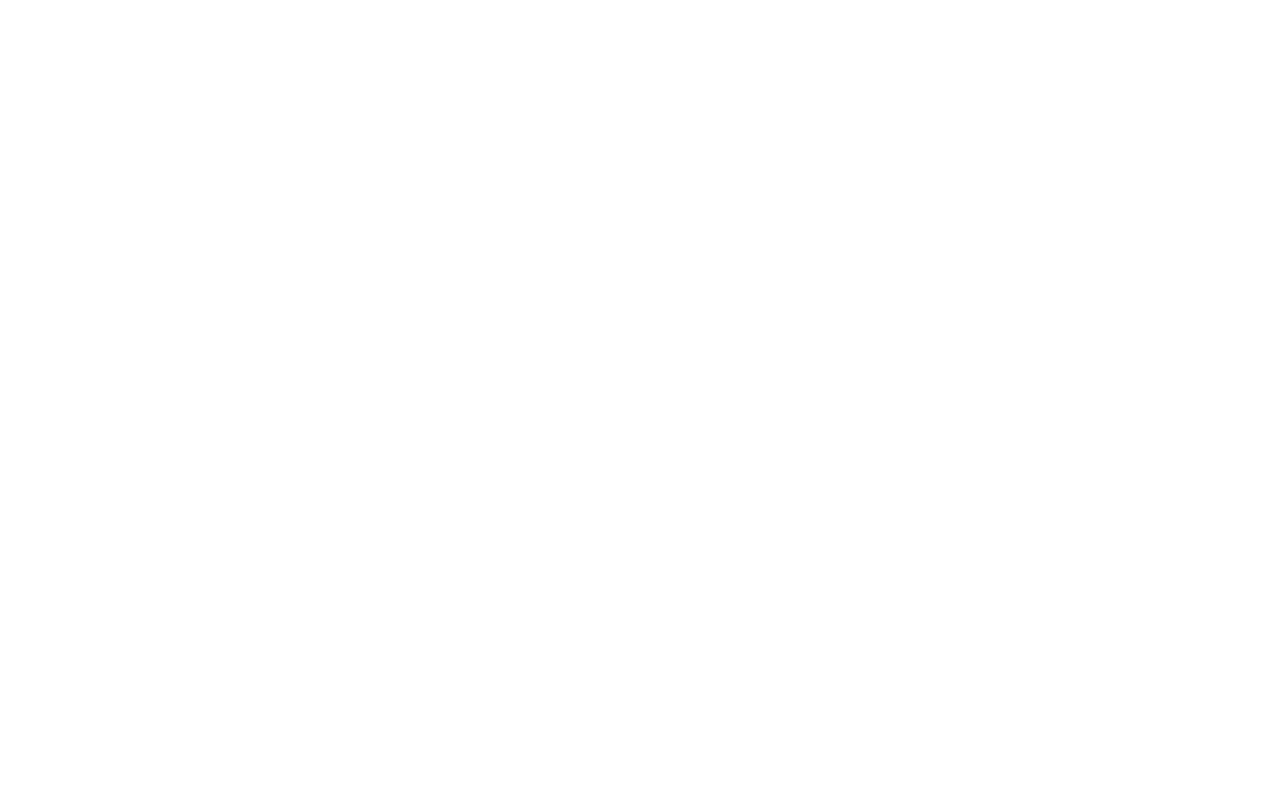
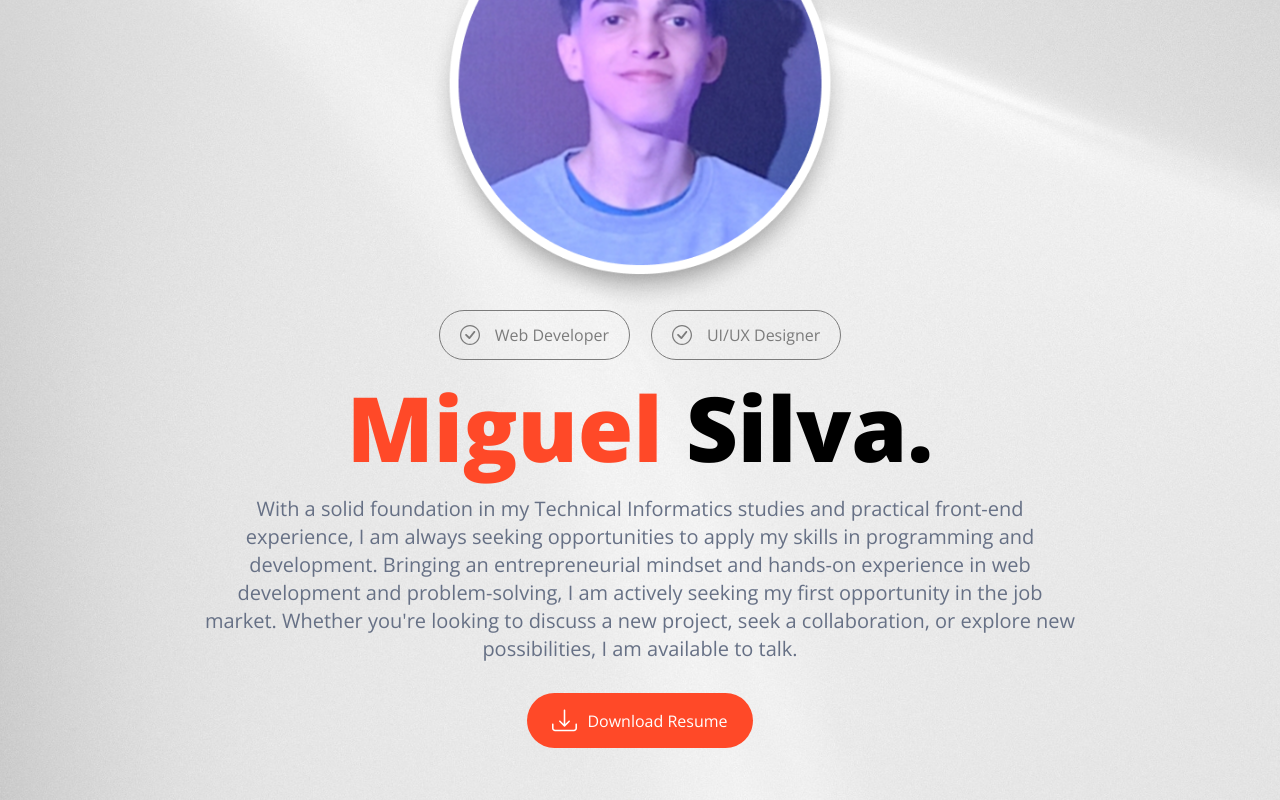
Before and after one commit to miguelzack/aulas-lima-senai, a Next.js app in the folder portfolio-tailwind/: page / in a window 1280 px wide. Shown: the part 290-1090 px from the top of the page. Before the commit the page ends 800 px from the top, so only its background shows below. Built offline with nearby package versions, Linux system fonts and the light colour scheme.

Commit message:
feat: finish main.

```diff
--- a/portfolio-tailwind/src/app/page.tsx
+++ b/portfolio-tailwind/src/app/page.tsx
@@ -1,10 +1,31 @@
 import { Header } from "@/components/header/header";
+import { Badge } from "@/components/check-prof/check";
+import { Perfil } from "@/assets/images/export"
+import { DownloadIco } from "@/assets/svgs/export";
 import "@/styles/global.css";
+import Image from "next/image";
 
 export default function Home() {
   return (
-    <main className="flex justify-center py-[52px] px-[58px] bg-[url('/bg-main.jpg')] bg-cover bg-no-repeat bg-[lightgray] bg-center items-center gap-[62px] self-stretch">
+    <main className="flex flex-col justify-center py-[52px] px-[58px] bg-[url('/bg-main.jpg')] bg-cover bg-no-repeat bg-[lightgray] bg-center items-center gap-[62px] self-stretch">
       <Header />
+      <section className="hero w-[878px] flex flex-col items-center">
+
+        <Image src={Perfil} alt="Preview do mapa do aplicativo" className="w-[424px] h-[424px]" />
+        <div className="flex flex-col items-center self-stretch">
+          <div className="flex items-center gap-[21px]">
+            <Badge label="Web Developer" />
+            <Badge label="UI/UX Designer" />
+          </div>
+          <h1 className="text-[90px] font-extrabold"><span className="text-primary">Miguel</span> Silva.</h1>
+          <div className="flex flex-col items-center self-stretch gap-[30px]">
+            <p className="text-xl font-normal text-utility-gray text-center">With a solid foundation in my Technical Informatics studies and practical front-end experience, I am always seeking opportunities to apply my skills in programming and development. Bringing an entrepreneurial mindset and hands-on experience in web development and problem-solving, I am actively seeking my first opportunity in the job market. Whether you're looking to discuss a new project, seek a collaboration, or explore new possibilities, I am available to talk.</p>
+            <a href="/curriculodev.pdf" target="_blank" className="flex py-[15px] px-[25px] justify-center items-center gap-2.5 rounded-[35px] bg-primary text-white">
+              <DownloadIco />
+              Download Resume</a>
+          </div>
+        </div>
+      </section>
     </main>
   );
 }
--- /dev/null
+++ b/portfolio-tailwind/src/assets/images/export.ts
@@ -0,0 +1 @@
+export { default as Perfil } from "./perfil.png"
--- /dev/null
+++ b/portfolio-tailwind/src/assets/svgs/checkIcon.tsx
@@ -0,0 +1,18 @@
+import * as React from "react";
+import type { SVGProps } from "react";
+
+const CheckIco = (props: SVGProps<SVGSVGElement>) =>
+(
+<svg width="20" height="20" viewBox="0 0 20 20" fill="none" xmlns="http://www.w3.org/2000/svg">
+    <g clip-path="url(#clip0_3_62)">
+        <path d="M10 18.75C7.67936 18.75 5.45376 17.8281 3.81282 16.1872C2.17187 14.5462 1.25 12.3206 1.25 10C1.25 7.67936 2.17187 5.45376 3.81282 3.81282C5.45376 2.17187 7.67936 1.25 10 1.25C12.3206 1.25 14.5462 2.17187 16.1872 3.81282C17.8281 5.45376 18.75 7.67936 18.75 10C18.75 12.3206 17.8281 14.5462 16.1872 16.1872C14.5462 17.8281 12.3206 18.75 10 18.75ZM10 20C12.6522 20 15.1957 18.9464 17.0711 17.0711C18.9464 15.1957 20 12.6522 20 10C20 7.34784 18.9464 4.8043 17.0711 2.92893C15.1957 1.05357 12.6522 0 10 0C7.34784 0 4.8043 1.05357 2.92893 2.92893C1.05357 4.8043 0 7.34784 0 10C0 12.6522 1.05357 15.1957 2.92893 17.0711C4.8043 18.9464 7.34784 20 10 20Z" fill="#7B7B7B" />
+        <path d="M13.7125 6.21248L13.6875 6.23998L9.34625 11.7712L6.73 9.15373C6.55228 8.98813 6.31722 8.89798 6.07434 8.90227C5.83147 8.90655 5.59973 9.00494 5.42797 9.17671C5.2562 9.34847 5.15781 9.58021 5.15353 9.82308C5.14924 10.066 5.2394 10.301 5.405 10.4787L8.7125 13.7875C8.8016 13.8764 8.9077 13.9465 9.02448 13.9936C9.14125 14.0406 9.2663 14.0636 9.39218 14.0613C9.51805 14.059 9.64217 14.0313 9.75712 13.98C9.87207 13.9286 9.9755 13.8547 10.0612 13.7625L15.0512 7.52498C15.2212 7.34665 15.3141 7.10861 15.3099 6.86232C15.3057 6.61603 15.2047 6.38129 15.0288 6.20885C14.8529 6.03641 14.6162 5.94012 14.3699 5.9408C14.1236 5.94148 13.8874 6.03907 13.7125 6.21248Z" fill="#7B7B7B" />
+    </g>
+    <defs>
+        <clipPath id="clip0_3_62">
+            <rect width="20" height="20" fill="white" />
+        </clipPath>
+    </defs>
+</svg>
+)
+export default CheckIco;
--- /dev/null
+++ b/portfolio-tailwind/src/assets/svgs/downloadIcon.tsx
@@ -0,0 +1,18 @@
+import * as React from "react";
+import type { SVGProps } from "react";
+
+const DownloadIco = (props: SVGProps<SVGSVGElement>) =>
+(
+    <svg width="25" height="25" viewBox="0 0 25 25" fill="none" xmlns="http://www.w3.org/2000/svg">
+        <g clip-path="url(#clip0_3_94)">
+            <path d="M0.78125 15.4688C0.98845 15.4688 1.18716 15.5511 1.33368 15.6976C1.48019 15.8441 1.5625 16.0428 1.5625 16.25V20.1562C1.5625 20.5707 1.72712 20.9681 2.02015 21.2611C2.31317 21.5541 2.7106 21.7188 3.125 21.7188H21.875C22.2894 21.7188 22.6868 21.5541 22.9799 21.2611C23.2729 20.9681 23.4375 20.5707 23.4375 20.1562V16.25C23.4375 16.0428 23.5198 15.8441 23.6663 15.6976C23.8128 15.5511 24.0115 15.4688 24.2188 15.4688C24.426 15.4688 24.6247 15.5511 24.7712 15.6976C24.9177 15.8441 25 16.0428 25 16.25V20.1562C25 20.9851 24.6708 21.7799 24.0847 22.366C23.4987 22.952 22.7038 23.2812 21.875 23.2812H3.125C2.2962 23.2812 1.50134 22.952 0.915291 22.366C0.32924 21.7799 0 20.9851 0 20.1562V16.25C0 16.0428 0.08231 15.8441 0.228823 15.6976C0.375336 15.5511 0.57405 15.4688 0.78125 15.4688Z" fill="white" />
+            <path d="M11.9469 18.5219C12.0195 18.5946 12.1057 18.6524 12.2006 18.6917C12.2955 18.7311 12.3972 18.7514 12.5 18.7514C12.6028 18.7514 12.7045 18.7311 12.7994 18.6917C12.8944 18.6524 12.9806 18.5946 13.0531 18.5219L17.7406 13.8344C17.8873 13.6877 17.9697 13.4887 17.9697 13.2812C17.9697 13.0738 17.8873 12.8748 17.7406 12.7281C17.5939 12.5814 17.395 12.499 17.1875 12.499C16.98 12.499 16.7811 12.5814 16.6344 12.7281L13.2813 16.0828V2.34375C13.2813 2.13655 13.199 1.93784 13.0524 1.79132C12.9059 1.64481 12.7072 1.5625 12.5 1.5625C12.2928 1.5625 12.0941 1.64481 11.9476 1.79132C11.8011 1.93784 11.7188 2.13655 11.7188 2.34375V16.0828L8.36564 12.7281C8.21894 12.5814 8.01997 12.499 7.81251 12.499C7.60505 12.499 7.40608 12.5814 7.25939 12.7281C7.11269 12.8748 7.03027 13.0738 7.03027 13.2812C7.03027 13.4887 7.11269 13.6877 7.25939 13.8344L11.9469 18.5219Z" fill="white" />
+        </g>
+        <defs>
+            <clipPath id="clip0_3_94">
+                <rect width="25" height="25" fill="white" />
+            </clipPath>
+        </defs>
+    </svg>
+)
+export default DownloadIco;
--- a/portfolio-tailwind/src/assets/svgs/export.ts
+++ b/portfolio-tailwind/src/assets/svgs/export.ts
@@ -1 +1,3 @@
 export { default as LinkedinIco } from "./linkedin-icon"
+export { default as CheckIco } from "./checkIcon"
+export { default as DownloadIco } from "./downloadIcon"
--- /dev/null
+++ b/portfolio-tailwind/src/components/check-prof/check.tsx
@@ -0,0 +1,17 @@
+import React from "react";
+import { CheckIco } from "@/assets/svgs/export";
+
+interface BadgeProps {
+  label: string;
+}
+
+export function Badge({ label = "" }: BadgeProps) {
+  return (
+    <div
+      className={`flex py-3 px-5 items-center gap-[15px] rounded-[35px] border border-gray-custom text-base font-normal text-gray-custom`}
+    >
+      <CheckIco/>
+      <p>{label}</p>
+    </div>
+  );
+}
--- a/portfolio-tailwind/src/styles/global.css
+++ b/portfolio-tailwind/src/styles/global.css
@@ -4,6 +4,7 @@
   --color-primary: #ff4928;
   --color-gray-custom: #7b7b7b;
   --color-black-hover: #070707;
+  --color-utility-gray: #667085;
 }
 
 @layer base {
```
Also changed, not shown: portfolio-tailwind/src/assets/images/perfil.png (added), 1 other file (tests, documents, lock files or other folders).
